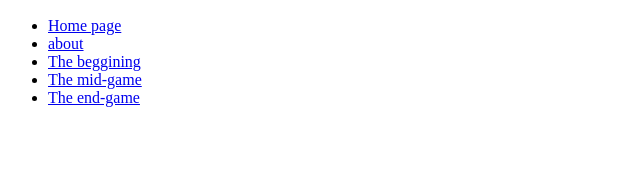
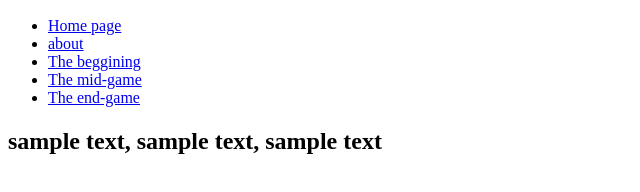
Before and after one commit to Abhishek-Phuyal/sanic, a plain HTML site: page index.html in a window 1280 px wide. Shown: the part 362-554 px from the top of the page, without its empty margins (0-640 px from the left). Drawn offline with Linux system fonts and the light colour scheme.

Commit message:
index.html

```diff
--- a/index.html
+++ b/index.html
@@ -28,7 +28,7 @@
   <h1></h1>
 
   <article class="">
-    <h2></h2>
+    <h2>sample text, sample text, sample text</h2>
       <p></P>
     </article>
   </main>
```
